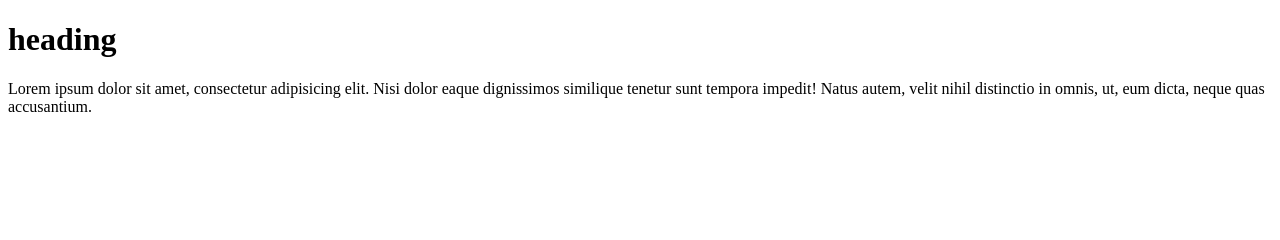
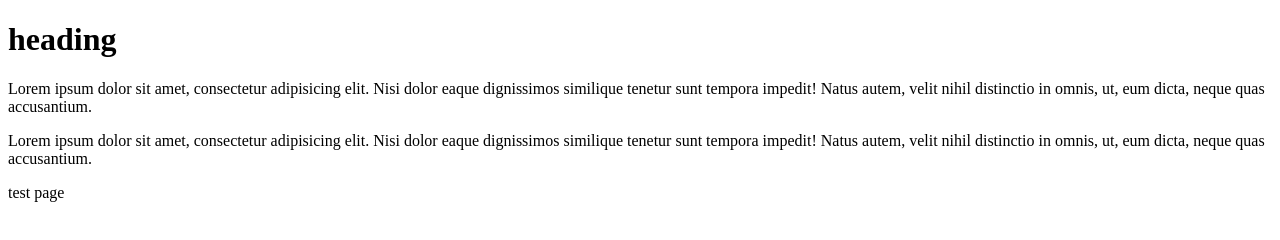
Before and after one commit to KhinMayTun-sead/testgit, a plain HTML site: page index.html in a window 1280 px wide. Drawn offline with Linux system fonts and the light colour scheme.

Commit message:
Update index.html

```diff
--- a/index.html
+++ b/index.html
@@ -7,5 +7,7 @@
 <body>
   <h1>heading</h1>
   <p>Lorem ipsum dolor sit amet, consectetur adipisicing elit. Nisi dolor eaque dignissimos similique tenetur sunt tempora impedit! Natus autem, velit nihil distinctio in omnis, ut, eum dicta, neque quas accusantium.</p>
+  <p>Lorem ipsum dolor sit amet, consectetur adipisicing elit. Nisi dolor eaque dignissimos similique tenetur sunt tempora impedit! Natus autem, velit nihil distinctio in omnis, ut, eum dicta, neque quas accusantium.</p>
+  <p>test page</p>
 </body>
 </html>
```
